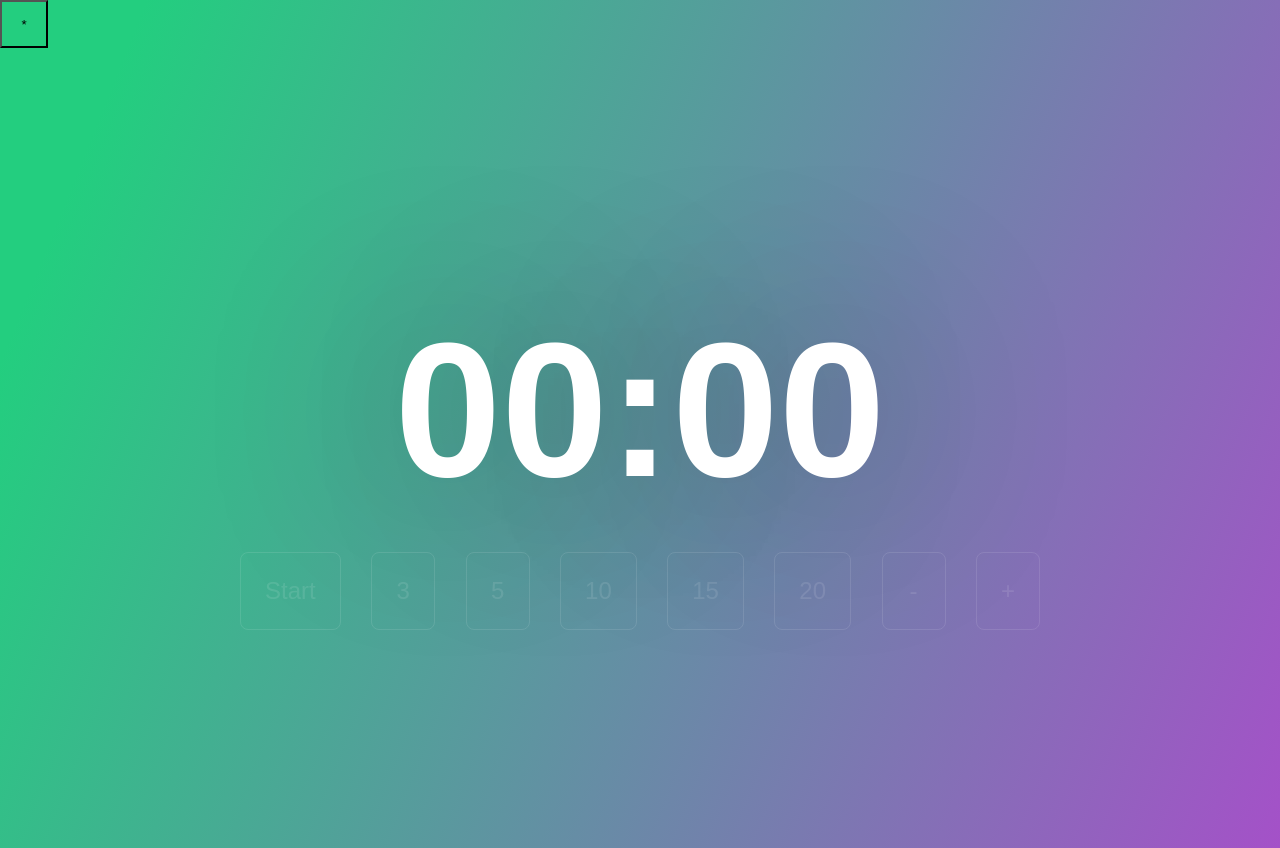
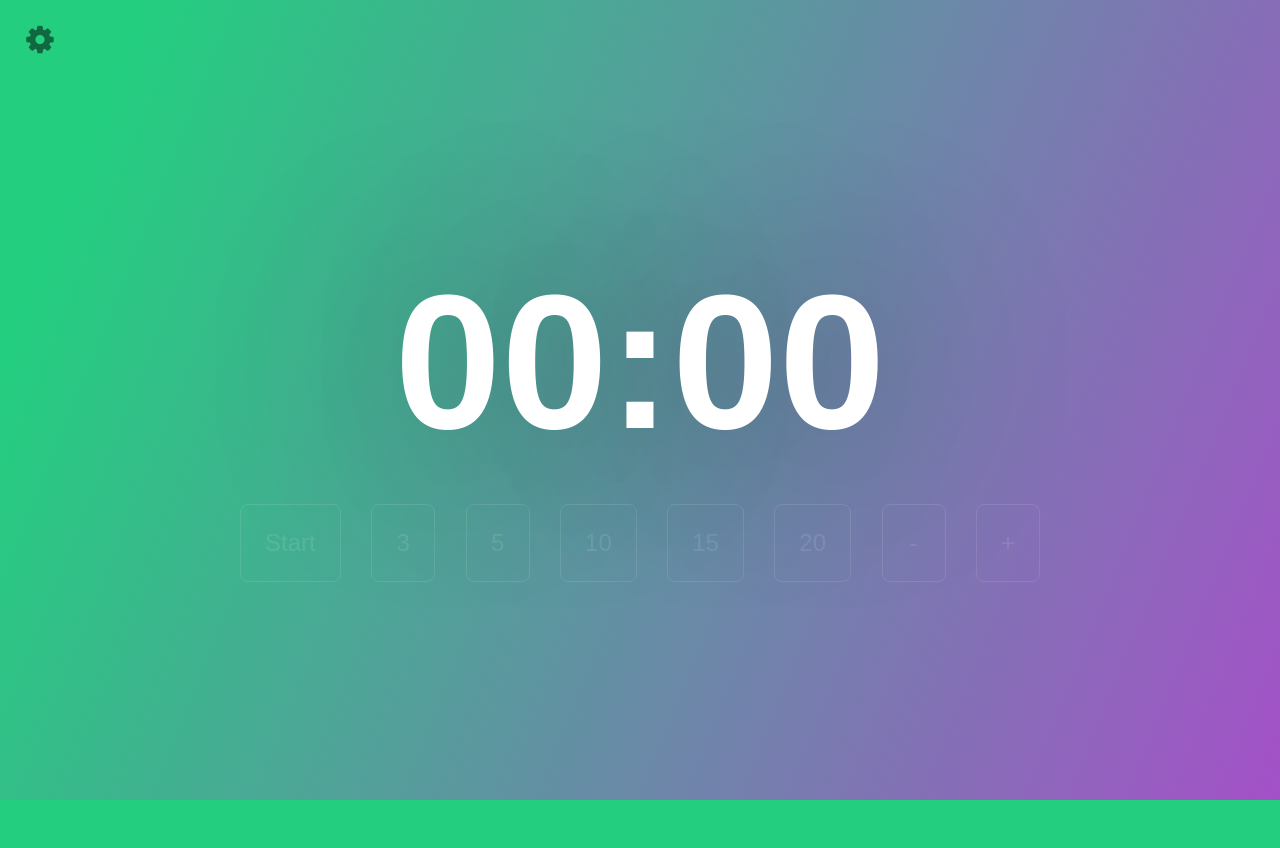
Before and after one commit to ryanmdoyle/classroomtimer, a React (Create React App) app: page / in a window 1280 px wide. After the commit the page ends 800 px from the top, so only its background shows below. Built offline with nearby package versions, Linux system fonts and the light colour scheme.

Commit message:
started springs

```diff
--- a/package.json
+++ b/package.json
@@ -6,6 +6,7 @@
     "react": "^16.8.6",
     "react-dom": "^16.8.6",
     "react-scripts": "^3.0.1",
+    "react-spring": "^8.0.27",
     "styled-components": "^4.3.2"
   },
   "scripts": {
--- a/public/index.html
+++ b/public/index.html
@@ -11,6 +11,8 @@
     <link rel="manifest" href="%PUBLIC_URL%/manifest.json">
     <link rel="shortcut icon" href="%PUBLIC_URL%/favicon.ico">
     <link href="https://fonts.googleapis.com/icon?family=Material+Icons" rel="stylesheet">
+    <link rel="stylesheet" href="https://cdnjs.cloudflare.com/ajax/libs/font-awesome/4.7.0/css/font-awesome.min.css">
+
     <!--
       Notice the use of %PUBLIC_URL% in the tags above.
       It will be replaced with the URL of the `public` folder during the build.
--- a/src/App.js
+++ b/src/App.js
@@ -5,6 +5,7 @@
 import MainTimer from './components/MainTimer'
 import SettingsButton from './components/SettingsButton';
 import SettingsPanel from './components/SettingsPanel';
+import {Spring} from 'react-spring/renderprops'
 
 const MainTimerHolder = styled.div`
   display: flex;
@@ -32,8 +33,9 @@
   render() {
     return (
       <>
-        <SettingsButton showSettings={this.showSettings}/>
-        {this.state.settings && <SettingsPanel />}
+        {/* ADD SPRING HERE FOR SETTINGS DISPLAY */}
+        {this.state.settings && <SettingsPanel /> }
+        <SettingsButton showSettings={this.showSettings} />
         <MainTimerHolder>
           <MainTimer />
         </MainTimerHolder>
--- a/src/components/SettingsButton.js
+++ b/src/components/SettingsButton.js
@@ -2,15 +2,23 @@
 import styled from 'styled-components';
 
 const SettingsCog = styled.button`
+  position: fixed;
+  margin: 1rem;
   background: none;
   width: 3rem;
   height: 3rem;
+  border: none;
+  border-radius: 3rem;
+  i {
+    font-size: 2rem;
+    color: rgb(0, 0, 0, 0.5);
+  }
 `;
 
 const SettingsButton = ({showSettings}) => {
     return (
         <SettingsCog onClick={() => {showSettings()}}>
-          *
+          <i class="fa fa-cog"></i>
         </SettingsCog>
     );
 };
--- a/src/components/SettingsPanel.js
+++ b/src/components/SettingsPanel.js
@@ -1,11 +1,15 @@
 import React from 'react';
 import styled from 'styled-components';
+import {useSpring, animated} from 'react-spring'
 
 const SettingsPanelStyled = styled.div`
-  position: absolute;
-  width: 300px;
+  position: fixed;
+  width: 400px;
+  height: 100vh;
   background-color: grey;
   color: white;
+  padding-top: 4rem;
+  box-shadow: 0 0 3rem 0 black;
 `;
 
 const SettingsPanel = () => {
```
Also changed, not shown: 1 other file (tests, documents, lock files or other folders).
